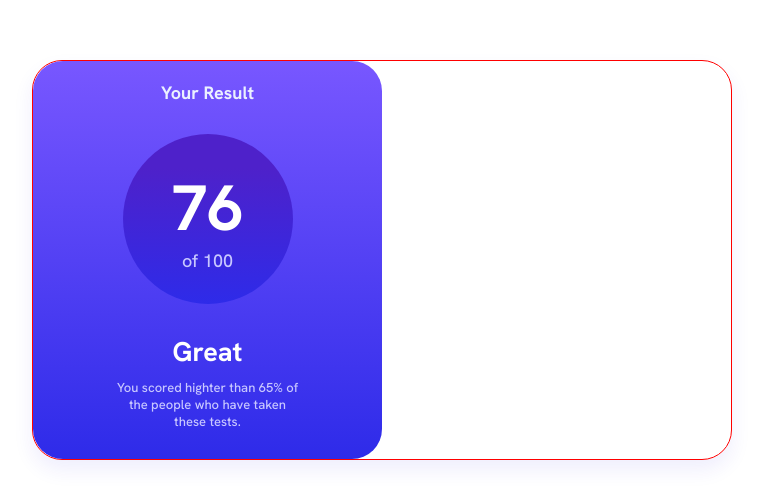
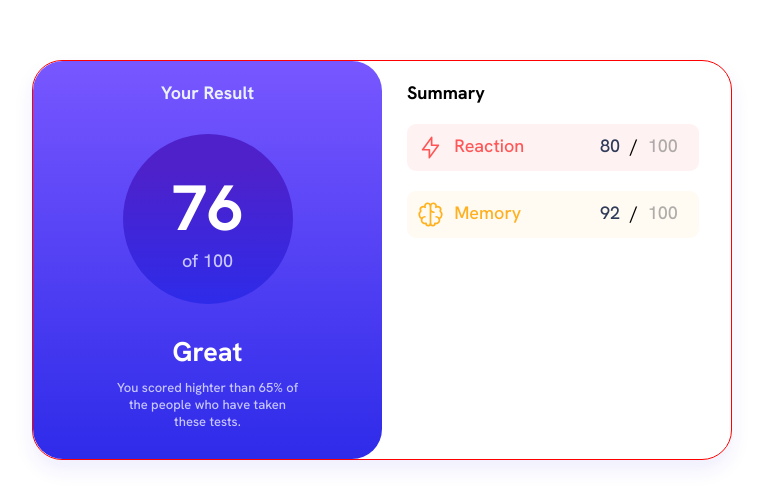
Before and after one commit to pkindalov/results-summary-component, a website: page index.html in a window 1280 px wide. Shown: the part 140-642 px from the top of the page, without its empty margins (258-1021 px from the left). Drawn offline with Linux system fonts and the light colour scheme.

Commit message:
Added new component summary-card. Added new variables for backgrounds. Updated right column adding new content related to summary and categories.

```diff
--- a/index.html
+++ b/index.html
@@ -22,7 +22,36 @@
                 You scored highter than 65% of the people who have taken these tests.
             </p>
         </div>
-        <div class="results-summary__row results-summary__row--right"></div>
+        <div class="results-summary__row results-summary__row--right">
+            <h4 class="results-summary__right-row-top-heading">Summary</h4>
+            <div class="summary-card">
+                <div class="summary-card__item summary-card__item--reaction">
+                    <!--                    <div class="summary-card__icon summary-card__icon&#45;&#45;react">-->
+                    <img class="summary-card__icon summary-card__icon--reaction"
+                         src="./assets/images/icon-reaction.svg"
+                         alt="reaction image">
+                    <!--                    </div>-->
+                    <div class="summary-card__category summary-card__category--reaction">Reaction</div>
+                    <div class="summary-card__score-points">80</div>
+                    <div class="summary-card__separator">/</div>
+                    <div class="summary-card__max-points">100</div>
+                </div>
+            </div>
+
+            <div class="summary-card">
+                <div class="summary-card__item summary-card__item--memory">
+                    <img class="summary-card__icon summary-card__icon--memory"
+                         src="./assets/images/icon-memory.svg"
+                         alt="memory image">
+                    <div class="summary-card__category summary-card__category--memory">Memory</div>
+                    <div class="summary-card__score-points">92</div>
+                    <div class="summary-card__separator">/</div>
+                    <div class="summary-card__max-points">100</div>
+                </div>
+            </div>
+
+
+        </div>
     </div>
 </section>
 </body>
--- a/sass/abstracts/_variables.scss
+++ b/sass/abstracts/_variables.scss
@@ -11,6 +11,8 @@ $cobalt-blue: hsl(234, 85%, 45%);
 //BACKGROUND
 $light-slate-blue: hsl(252, 100%, 67%);
 $light-royal-blue: hsl(241, 81%, 54%);
+$light-red-bg: hsla(0, 100%, 87%, 0.2);
+$light-yellow-bg: hsla(37, 97%, 75%, 0.1);
 
 //CIRCLE
 $violet-blue: hsla(256, 72%, 46%, 1);
--- a/sass/components/_results-summary.scss
+++ b/sass/components/_results-summary.scss
@@ -22,6 +22,8 @@
     &--right {
       display: flex;
       flex-direction: column;
+      text-align: left;
+      padding-left: 2.5rem;
     }
   }
 
@@ -63,4 +65,8 @@
     padding: 1rem;
     margin: 0 auto;
   }
+
+  &__right-row-top-heading {
+    margin-top: 2rem;
+  }
 }
--- /dev/null
+++ b/sass/components/_summary-card.scss
@@ -0,0 +1,53 @@
+.summary-card {
+  //border: 1px solid green;
+  //height: 20rem;
+  margin-top: 2rem;
+  display: flex;
+  flex-direction: column;
+
+
+  &__item {
+    //border: 1px solid green;
+    border-radius: .9rem;
+    display: flex;
+    flex-direction: row;
+    padding: 1rem;
+    width: 90%;
+    gap: 1rem;
+
+    &--reaction {
+      background-color: $light-red-bg;
+    }
+
+    &--memory {
+      background-color: $light-yellow-bg;
+    }
+  }
+
+  &__icon {
+    //width: 2rem;
+    width: 10%;
+    //border: 1px solid red;
+  }
+
+  &__category {
+    //border: 1px solid green;
+    width: 50%;
+
+    &--reaction {
+      color: $light-red;
+    }
+
+    &--memory {
+      color: $orange-yellow;
+    }
+  }
+
+  &__max-points {
+    color: hsla(0, 0%, 48%, .6);
+  }
+
+  &__score-points {
+    color: $dark-gray-blue;
+  }
+}
--- a/sass/main.scss
+++ b/sass/main.scss
@@ -1,5 +1,7 @@
 @import "abstracts/variables";
 @import "base/base";
 @import "base/typography";
+@import "base/utilities";
 @import "components/results-summary";
+@import "components/summary-card";
 @import "pages/home";
```
Also changed, not shown: css/style.css.
